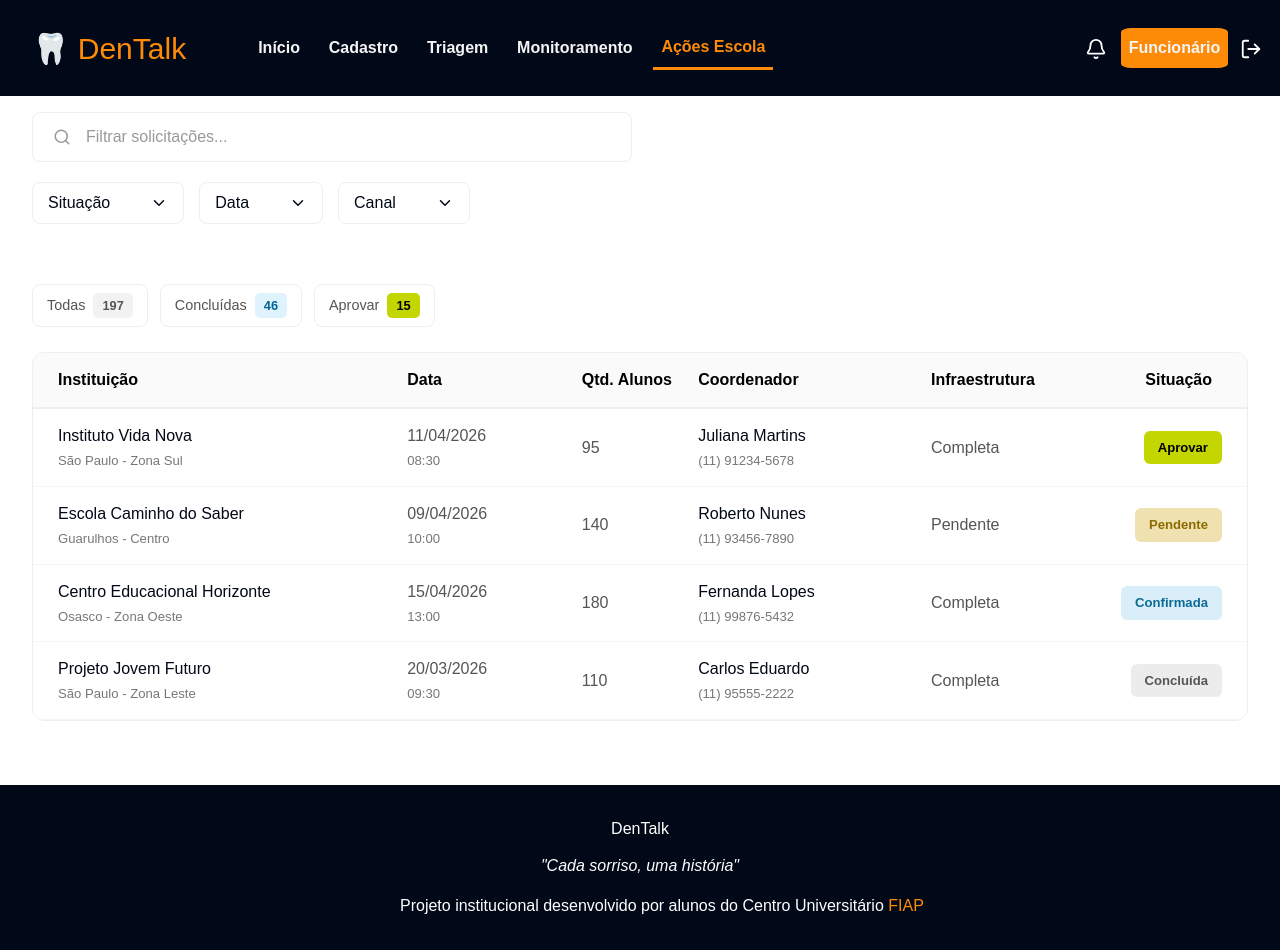
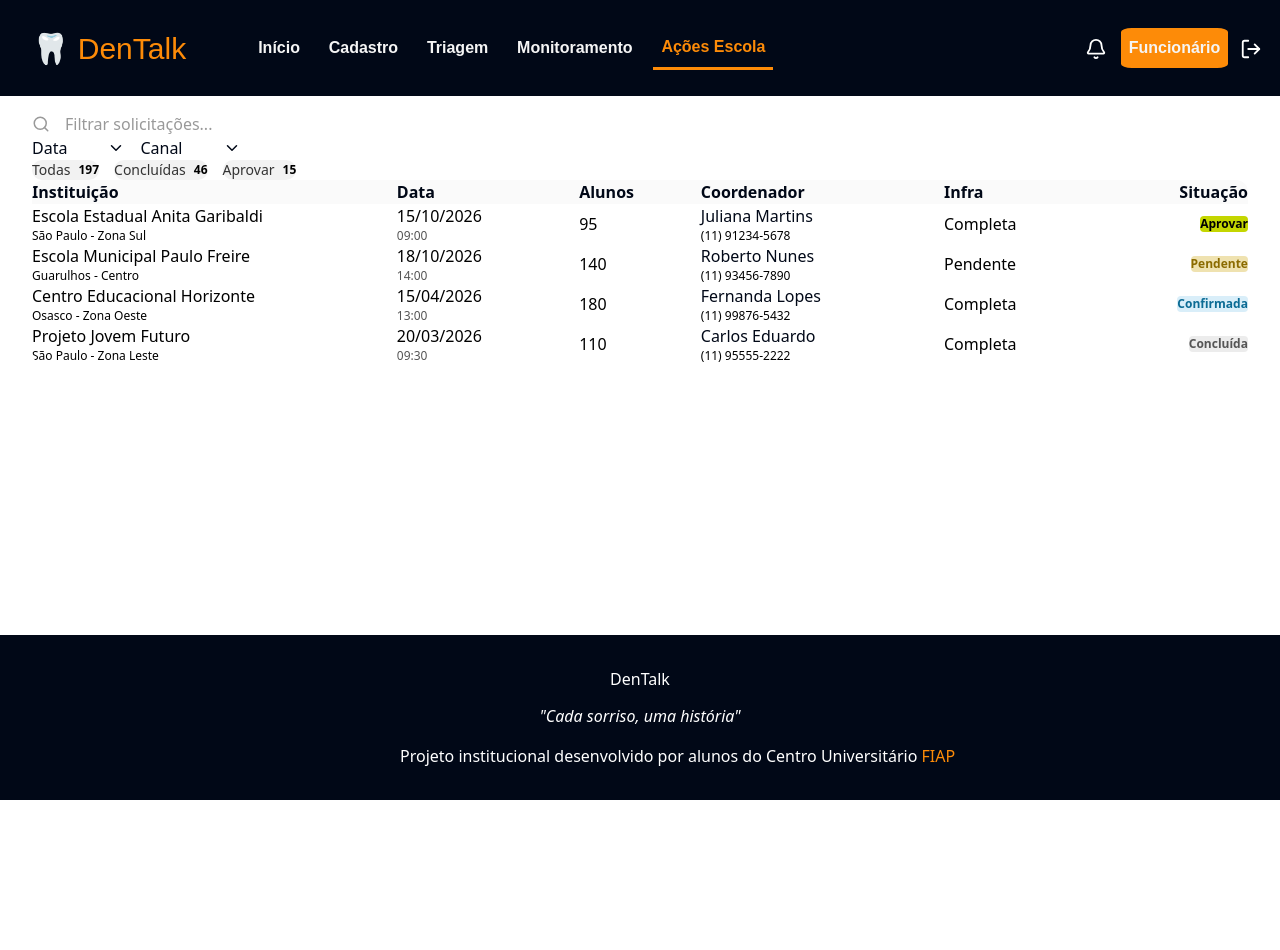
Before and after one commit to Moonnax/Dentalk, a React (Vite) app: page /acoesescolaf in a window 1280 px wide. After the commit the page ends 800 px from the top, so only its background shows below. Built offline with nearby package versions, Linux system fonts and the light colour scheme.

Commit message:
taiwind pag FacoesEscola / Ftriagem - mudando apenas o status na ftriagem

```diff
--- a/src/pages/Funcionario/FacoesEscola/FacoesEscola.css
+++ /dev/null
@@ -1,332 +0,0 @@
-/* BASE */
-
-*{
-    box-sizing: border-box;
-    margin: 0;
-    padding: 0;
-}
-
-body{
-    font-family: Arial, Helvetica, sans-serif;
-    color: #010817;
-
-    display: flex;
-    flex-direction: column;
-
-    min-height: 100vh;
-}
-
-.page-container{
-    display: flex;
-    flex-direction: column;
-    min-height: 100vh;
-}
-
-main{
-    margin: 1rem 2rem;
-}
-
-/* CONTAINER */
-
-.container_acoes{
-    flex: 1;
-}
-
-/* TOPO */
-
-.topo_acoes{
-    display: flex;
-    justify-content: space-between;
-    align-items: flex-start;
-
-    gap: 20px;
-
-    margin-bottom: 30px;
-}
-
-.lado_esquerdo_topo{
-    width: 100%;
-}
-
-/* PESQUISA */
-
-.barra_pesquisa{
-    display: flex;
-    align-items: center;
-
-    gap: 15px;
-
-    border: 1px solid #eee;
-
-    padding: 12px 20px;
-
-    border-radius: 8px;
-
-    color: #999;
-
-    width: 100%;
-    max-width: 600px;
-
-    margin-bottom: 20px;
-
-    background-color: #fff;
-}
-
-/* FILTROS */
-
-.filtros_flex{
-    display: flex;
-    gap: 15px;
-
-    flex-wrap: wrap;
-}
-
-.filtro_item{
-    display: flex;
-    align-items: center;
-
-    gap: 40px;
-
-    border: 1px solid #eee;
-
-    padding: 8px 15px;
-
-    border-radius: 8px;
-
-    cursor: pointer;
-
-    background-color: #fff;
-
-    transition: 0.2s;
-}
-
-.filtro_item:hover{
-    border-color: #c4d600;
-}
-
-/* ABAS */
-
-.contagem_abas{
-    display: flex;
-    gap: 12px;
-
-    margin-bottom: 25px;
-
-    flex-wrap: wrap;
-}
-
-.aba_item{
-    border: 1px solid #eee;
-
-    padding: 8px 14px;
-
-    border-radius: 8px;
-
-    display: flex;
-    align-items: center;
-
-    gap: 8px;
-
-    font-size: 0.9rem;
-
-    color: #555;
-
-    background-color: #fff;
-}
-
-.badge_todos,
-.badge_concluido,
-.badge_aprovar{
-    padding: 3px 9px;
-
-    border-radius: 5px;
-
-    font-size: 0.8rem;
-
-    font-weight: 700;
-}
-
-.badge_todos{
-    background-color: #f2f2f2;
-}
-
-.badge_concluido{
-    background-color: #dff3ff;
-    color: #006494;
-}
-
-.badge_aprovar{
-    background-color: #c4d600;
-    color: #000;
-}
-
-/* TABELA */
-
-.card_lista_acoes{
-    background-color: #fff;
-
-    border: 1px solid #eee;
-
-    border-radius: 12px;
-
-    overflow: hidden;
-
-    display: flex;
-    flex-direction: column;
-}
-
-/* LINHAS */
-
-.linha_acao{
-    display: flex;
-    align-items: center;
-
-    padding: 15px 25px;
-
-    border-bottom: 1px solid #f5f5f5;
-
-    transition: background 0.2s;
-}
-
-.linha_acao:hover{
-    background-color: #fffdf5;
-}
-
-/* HEADER */
-
-.header_acao{
-    background-color: #fafafa;
-
-    border-bottom: 2px solid #eee;
-}
-
-.header_acao span{
-    font-weight: 700;
-    color: #000;
-}
-
-/* COLUNAS */
-
-.col_instituicao{
-    width: 30%;
-
-    display: flex;
-    flex-direction: column;
-
-    gap: 3px;
-
-    font-weight: 500;
-}
-
-.col_data{
-    width: 15%;
-
-    display: flex;
-    flex-direction: column;
-
-    gap: 3px;
-
-    color: #555;
-}
-
-.col_alunos{
-    width: 10%;
-
-    color: #555;
-}
-
-.col_coordenador{
-    width: 20%;
-
-    display: flex;
-    flex-direction: column;
-
-    gap: 3px;
-}
-
-.col_infra{
-    width: 15%;
-
-    color: #555;
-}
-
-.col_situacao{
-    width: 10%;
-
-    display: flex;
-    justify-content: flex-end;
-}
-
-.col_situacao_header{
-    width: 10%;
-
-    text-align: right;
-
-    padding-right: 10px;
-}
-
-/* SUB INFO */
-
-.sub_info{
-    font-size: 0.82rem;
-
-    color: #777;
-
-    font-weight: 400;
-}
-
-/* STATUS */
-
-.status_badge{
-    padding: 7px 14px;
-
-    border-radius: 6px;
-
-    font-size: 0.82rem;
-
-    font-weight: 700;
-
-    width: fit-content;
-}
-
-.status_aprovar{
-    background-color: #c4d600;
-    color: #000;
-}
-
-.status_pendente{
-    background-color: #efe2b0;
-    color: #8b6b00;
-}
-
-.status_confirmada{
-    background-color: #d9eef9;
-    color: #0b6b94;
-}
-
-.status_concluida{
-    background-color: #ececec;
-    color: #555;
-}
-
-/* RESPONSIVO */
-
-@media (max-width: 1100px){
-
-    .lista_acoes_secao{
-        overflow-x: auto;
-    }
-
-    .card_lista_acoes{
-        min-width: 1100px;
-    }
-
-}
-
-@media (max-width: 768px){
-
-    main{
-        margin: 1rem;
-    }
-
-}
--- a/src/pages/Funcionario/FacoesEscola/FacoesEscola.tsx
+++ b/src/pages/Funcionario/FacoesEscola/FacoesEscola.tsx
@@ -1,48 +1,97 @@
-import {
-  ChevronDown,
-  Search,
-} from "lucide-react";
-
+import { ChevronDown, Search } from "lucide-react";
 import HeaderFuncionario from "../../../components/HeaderFuncionario/HeaderFuncionario";
 import Footer from "../../../components/Footer/Footer";
 
-import "./FacoesEscola.css";
+export default function FacoesEscola() {
+  const dados = [
+    {
+      instituicao: "Escola Estadual Anita Garibaldi",
+      local: "São Paulo - Zona Sul",
+      data: "15/10/2026",
+      hora: "09:00",
+      alunos: 95,
+      coordenador: "Juliana Martins",
+      contato: "(11) 91234-5678",
+      infra: "Completa",
+      status: "Aprovar",
+    },
+    {
+      instituicao: "Escola Municipal Paulo Freire",
+      local: "Guarulhos - Centro",
+      data: "18/10/2026",
+      hora: "14:00",
+      alunos: 140,
+      coordenador: "Roberto Nunes",
+      contato: "(11) 93456-7890",
+      infra: "Pendente",
+      status: "Pendente",
+    },
+    {
+      instituicao: "Centro Educacional Horizonte",
+      local: "Osasco - Zona Oeste",
+      data: "15/04/2026",
+      hora: "13:00",
+      alunos: 180,
+      coordenador: "Fernanda Lopes",
+      contato: "(11) 99876-5432",
+      infra: "Completa",
+      status: "Confirmada",
+    },
+    {
+      instituicao: "Projeto Jovem Futuro",
+      local: "São Paulo - Zona Leste",
+      data: "20/03/2026",
+      hora: "09:30",
+      alunos: 110,
+      coordenador: "Carlos Eduardo",
+      contato: "(11) 95555-2222",
+      infra: "Completa",
+      status: "Concluída",
+    },
+  ];
 
-function FacoesEscola() {
+  const statusStyle = (status: string) => {
+    switch (status) {
+      case "Aprovar":
+        return "bg-[#c4d600] text-black";
+      case "Pendente":
+        return "bg-[#efe2b0] text-[#8b6b00]";
+      case "Confirmada":
+        return "bg-[#d9eef9] text-[#0b6b94]";
+      case "Concluída":
+        return "bg-[#ececec] text-[#555]";
+      default:
+        return "bg-gray-200";
+    }
+  };
 
   return (
-    <div className="page-container">
+    <div className="flex min-h-screen flex-col font-sans text-[#010817]">
 
       <HeaderFuncionario />
 
-      <main className="container_acoes">
+      <main className="flex-1 mx-[3rem] my-[2rem]">
 
-        {/* TOPO */}
-        <section className="topo_acoes">
+        <section className="mb-[30px] flex items-start justify-between gap-5">
 
-          <div className="lado_esquerdo_topo">
+          <div className="w-full">
 
-            <div className="barra_pesquisa">
+            <div className="flex items-center gap-[15px] border border-[#eee] px-5 py-3 rounded-lg text-[#999] max-w-[600px] mb-5 bg-white">
               <Search size={18} />
               <p>Filtrar solicitações...</p>
             </div>
 
-            <div className="filtros_flex">
+            <div className="flex flex-wrap gap-[15px]">
 
-              <div className="filtro_item">
-                <span>Situação</span>
+              {["Data", "Canal"].map((item) => (
+                <div
+                  key={item}
+                  className="flex cursor-pointer items-center gap-[40px] rounded-lg border border-[#eee] bg-white px-4 py-2 text-[#010817] hover:border-[#c4d600]"
+                >
+                  <span>{item}</span>
                   <ChevronDown size={18} />
                 </div>
-
-              <div className="filtro_item">
-                <span>Data</span>
-                <ChevronDown size={18} />
-              </div>
-
-              <div className="filtro_item">
-                <span>Canal</span>
-                <ChevronDown size={18} />
-              </div>
+              ))}
 
             </div>
 
@@ -50,219 +99,75 @@ function FacoesEscola() {
 
         </section>
 
-        {/* ABAS */}
-        <section className="contagem_abas">
+<section className="mb-[25px] flex flex-wrap gap-[15px]">
 
-          <div className="aba_item">
-            Todas
-            <span className="badge_todos">197</span>
+  {[
+    { label: "Todas", count: 197 },
+    { label: "Concluídas", count: 46 },
+    { label: "Aprovar", count: 15 },
+  ].map((item) => (
+    <div
+      key={item.label}
+      className="flex items-center gap-2 rounded-full border border-[#e0e0e0] bg-[#f2f2f2] px-5 py-2 text-sm font-medium text-[#333] transition hover:border-[#f1c40f] hover:bg-white hover:text-black hover:shadow-sm"
+    >
+      {item.label}
+
+      <span className="rounded border border-[#ddd] px-2 py-1 text-xs font-bold text-black">
+        {item.count}
+      </span>
     </div>
-
-          <div className="aba_item">
-            Concluídas
-            <span className="badge_concluido">46</span>
-          </div>
-
-          <div className="aba_item">
-            Aprovar
-            <span className="badge_aprovar">15</span>
-          </div>
+  ))}
 
 </section>
 
-        {/* TABELA */}
-        <section className="lista_acoes_secao">
+        <section>
 
-          <div className="card_lista_acoes">
+          <div className="flex flex-col overflow-hidden rounded-xl border border-[#eee] bg-white">
 
-            {/* HEADER */}
-            <div className="linha_acao header_acao">
+            <div className="flex border-b-2 border-[#eee] bg-[#fafafa] px-6 py-4 font-bold text-[#010817]">
 
-              <span className="col_instituicao">
-                Instituição
-              </span>
-
-              <span className="col_data">
-                Data
-              </span>
-
-              <span className="col_alunos">
-                Qtd. Alunos
-              </span>
-
-              <span className="col_coordenador">
-                Coordenador
-              </span>
-
-              <span className="col_infra">
-                Infraestrutura
-              </span>
-
-              <span className="col_situacao_header">
-                Situação
-              </span>
+              <span className="w-[30%]">Instituição</span>
+              <span className="w-[15%]">Data</span>
+              <span className="w-[10%]">Alunos</span>
+              <span className="w-[20%]">Coordenador</span>
+              <span className="w-[15%]">Infra</span>
+              <span className="w-[10%] text-right">Situação</span>
 
             </div>
 
-            {/* LINHA */}
-            <div className="linha_acao">
+            {dados.map((item, index) => (
+              <div
+                key={index}
+                className="flex items-center border-b border-[#eee] px-6 py-4 hover:bg-[#fffdf5]"
+              >
 
-              <div className="col_instituicao">
-                Instituto Vida Nova
-                <span className="sub_info">
-                  São Paulo - Zona Sul
+                <div className="w-[30%] flex flex-col">
+                  <span className="text-[#000]">{item.instituicao}</span>
+                  <span className="text-xs text-[#000]">{item.local}</span>
+                </div>
+
+                <div className="w-[15%] flex flex-col text-[#000]">
+                  {item.data}
+                  <span className="text-xs text-[#555]">{item.hora}</span>
+                </div>
+
+                <span className="w-[10%] text-[#000]">{item.alunos}</span>
+
+                <div className="w-[20%] flex flex-col">
+                  <span>{item.coordenador}</span>
+                  <span className="text-xs text-[#000]">{item.contato}</span>
+                </div>
+
+                <span className="w-[15%] text-[#000]">{item.infra}</span>
+
+                <div className="w-[10%] flex justify-end">
+                  <span className={`px-3 py-1 rounded text-xs font-bold ${statusStyle(item.status)}`}>
+                    {item.status}
                   </span>
                 </div>
 
-              <div className="col_data">
-                11/04/2026
-                <span className="sub_info">
-                  08:30
-                </span>
               </div>
-
-              <div className="col_alunos">
-                95
-              </div>
-
-              <div className="col_coordenador">
-                Juliana Martins
-                <span className="sub_info">
-                  (11) 91234-5678
-                </span>
-              </div>
-
-              <div className="col_infra">
-                Completa
-              </div>
-
-              <div className="col_situacao">
-                <div className="status_badge status_aprovar">
-                  Aprovar
-                </div>
-              </div>
-
-            </div>
-
-            {/* LINHA */}
-            <div className="linha_acao">
-
-              <div className="col_instituicao">
-                Escola Caminho do Saber
-                <span className="sub_info">
-                  Guarulhos - Centro
-                </span>
-              </div>
-
-              <div className="col_data">
-                09/04/2026
-                <span className="sub_info">
-                  10:00
-                </span>
-              </div>
-
-              <div className="col_alunos">
-                140
-              </div>
-
-              <div className="col_coordenador">
-                Roberto Nunes
-                <span className="sub_info">
-                  (11) 93456-7890
-                </span>
-              </div>
-
-              <div className="col_infra">
-                Pendente
-              </div>
-
-              <div className="col_situacao">
-                <div className="status_badge status_pendente">
-                  Pendente
-                </div>
-              </div>
-
-            </div>
-
-            {/* LINHA */}
-            <div className="linha_acao">
-
-              <div className="col_instituicao">
-                Centro Educacional Horizonte
-                <span className="sub_info">
-                  Osasco - Zona Oeste
-                </span>
-              </div>
-
-              <div className="col_data">
-                15/04/2026
-                <span className="sub_info">
-                  13:00
-                </span>
-              </div>
-
-              <div className="col_alunos">
-                180
-              </div>
-
-              <div className="col_coordenador">
-                Fernanda Lopes
-                <span className="sub_info">
-                  (11) 99876-5432
-                </span>
-              </div>
-
-              <div className="col_infra">
-                Completa
-              </div>
-
-              <div className="col_situacao">
-                <div className="status_badge status_confirmada">
-                  Confirmada
-                </div>
-              </div>
-
-            </div>
-
-            {/* LINHA */}
-            <div className="linha_acao">
-
-              <div className="col_instituicao">
-                Projeto Jovem Futuro
-                <span className="sub_info">
-                  São Paulo - Zona Leste
-                </span>
-              </div>
-
-              <div className="col_data">
-                20/03/2026
-                <span className="sub_info">
-                  09:30
-                </span>
-              </div>
-
-              <div className="col_alunos">
-                110
-              </div>
-
-              <div className="col_coordenador">
-                Carlos Eduardo
-                <span className="sub_info">
-                  (11) 95555-2222
-                </span>
-              </div>
-
-              <div className="col_infra">
-                Completa
-              </div>
-
-              <div className="col_situacao">
-                <div className="status_badge status_concluida">
-                  Concluída
-                </div>
-              </div>
-
-            </div>
+            ))}
 
           </div>
 
@@ -275,5 +180,3 @@ function FacoesEscola() {
     </div>
   );
 }
-
-export default FacoesEscola;
--- a/src/pages/Funcionario/Ftriagem/Ftriagem.tsx
+++ b/src/pages/Funcionario/Ftriagem/Ftriagem.tsx
@@ -63,7 +63,7 @@ export default function TriagemF() {
             </span>
           </button>
 
-          <button className="flex items-center gap-2 rounded-full border border-[#e0e0e0] bg-[#f2f2f2] px-5 py-2 text-sm font-medium text-[#333] transition hover:border-[#f1c40f] hover:bg-white hover:text-black hover:shadow-sm">
+          <button className="flex items-center gap-2 rounded-full border border-[#e0e0e0] bg-[#f2f2f2] px-5 py-2 text-sm font-medium text-[#333] transition hover:border-[#f1c40f] hover:bg-white hover:shadow-sm">
             Encaminhados
             <span className="rounded border border-[#ddd] px-2 py-1 text-xs font-bold text-black">
               821
@@ -102,7 +102,7 @@ export default function TriagemF() {
                 <span className="w-[25%] text-[#010817]">{item.nome}</span>
                 <span className="w-[25%] text-[#010817]">{item.regiao}</span>
 
-                <div className="w-[15%] flex justify-center">
+                <div className="w-[15%] flex justify-start">
                   <button className="flex items-center gap-1 rounded border border-[#ddd] bg-white px-2 py-1 text-xs text-[#010817] hover:border-[#c4d600] transition">
                     {item.prioridade}
                     <ChevronDown size={14} />
```
Lines whose indentation alone changed are shown as unchanged.
